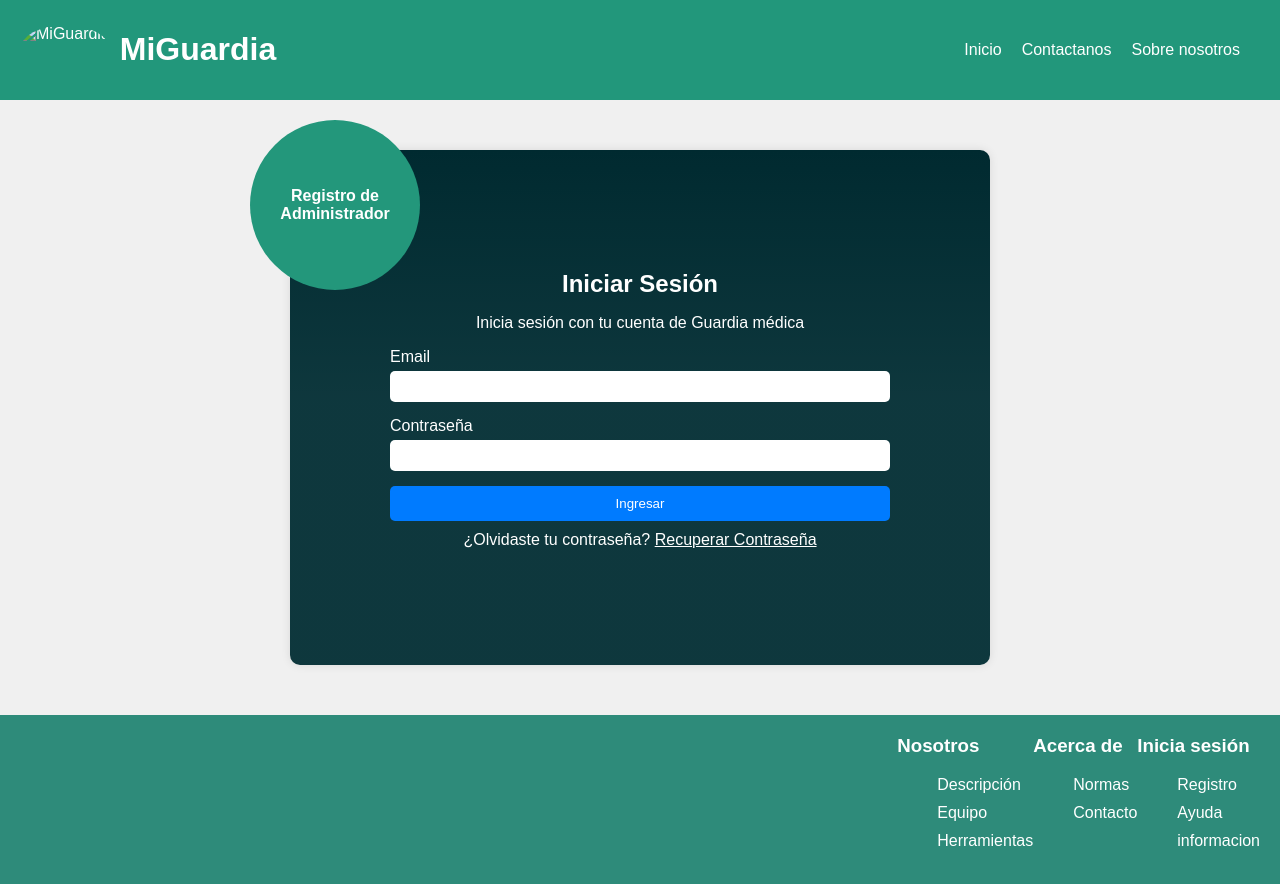
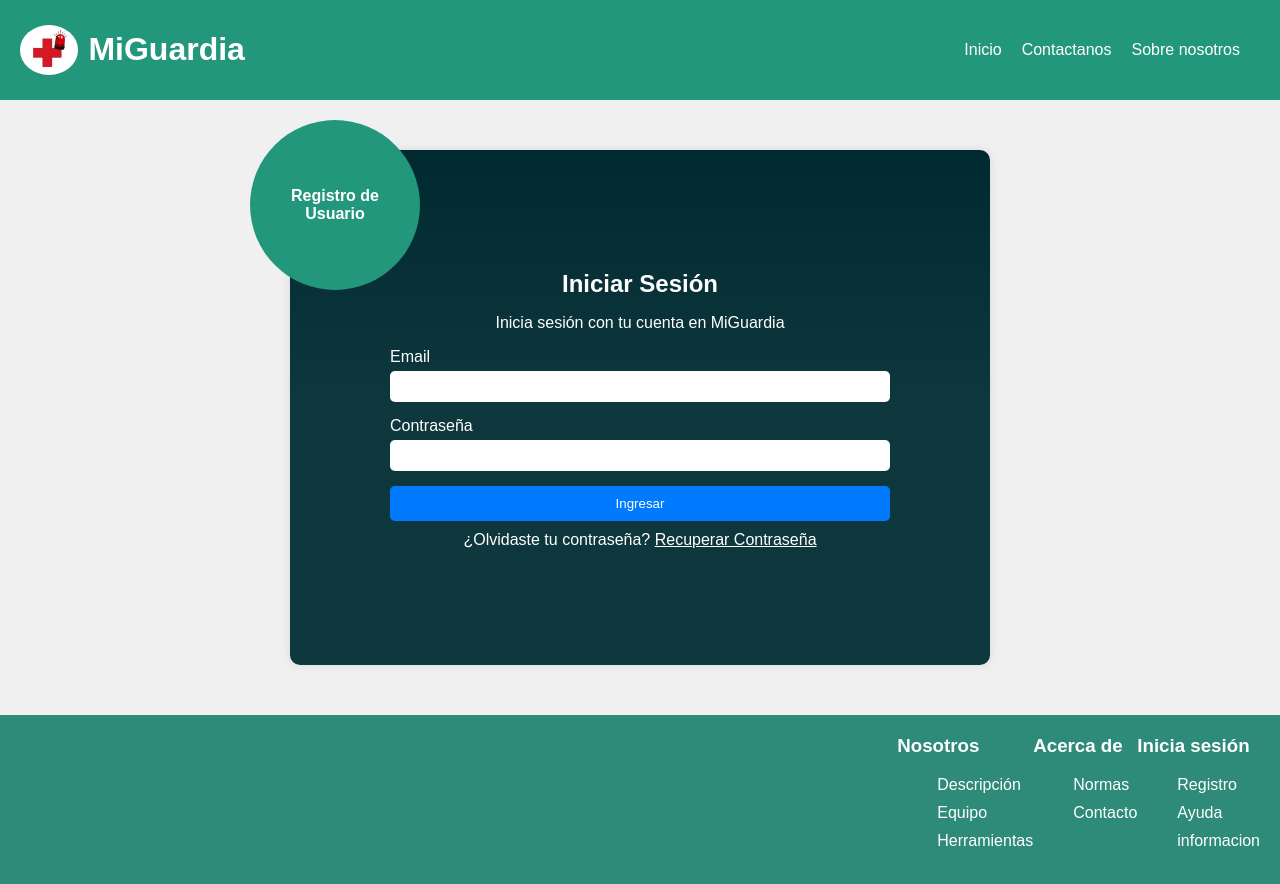
Before and after one commit to Matiasdlsr/FundacionPescar-miGuardia, a website: page views/admin/loginAdmin.html in a window 1280 px wide. Drawn offline with Linux system fonts and the light colour scheme.

Commit message:
cambios rutas y añado icono guardia

```diff
--- a/views/admin/loginAdmin.html
+++ b/views/admin/loginAdmin.html
@@ -9,7 +9,7 @@
 <body>
     <header>
         <div class="logo">
-            <img src="assets/logo.jpg" alt="MiGuardia">
+            <img src="/assets/img/icon.MiGuardia.jpg" alt="MiGuardia">
             <h1>MiGuardia</h1>
         </div>
         <nav>
@@ -22,10 +22,10 @@
     </header>
     <div class="login-container">
         <div class="register-link">
-            <a href="#">Registro de Administrador</a>
+            <a href="/user/registerUser">Registro de Usuario</a>
         </div>
         <h2>Iniciar Sesión</h2>
-        <p>Inicia sesión con tu cuenta de Guardia médica</p>
+        <p>Inicia sesión con tu cuenta en MiGuardia</p>
         <form id="loginForm">
             <div class="input-group">
                 <label for="email">Email</label>
```
Also changed, not shown: views/index.html (+1 -1 lines), views/user/registerUser.html (+2 -2 lines), public/assets/img/icon.MiGuardia.jpg (added), public/assets/img/logo.jfif (added).
